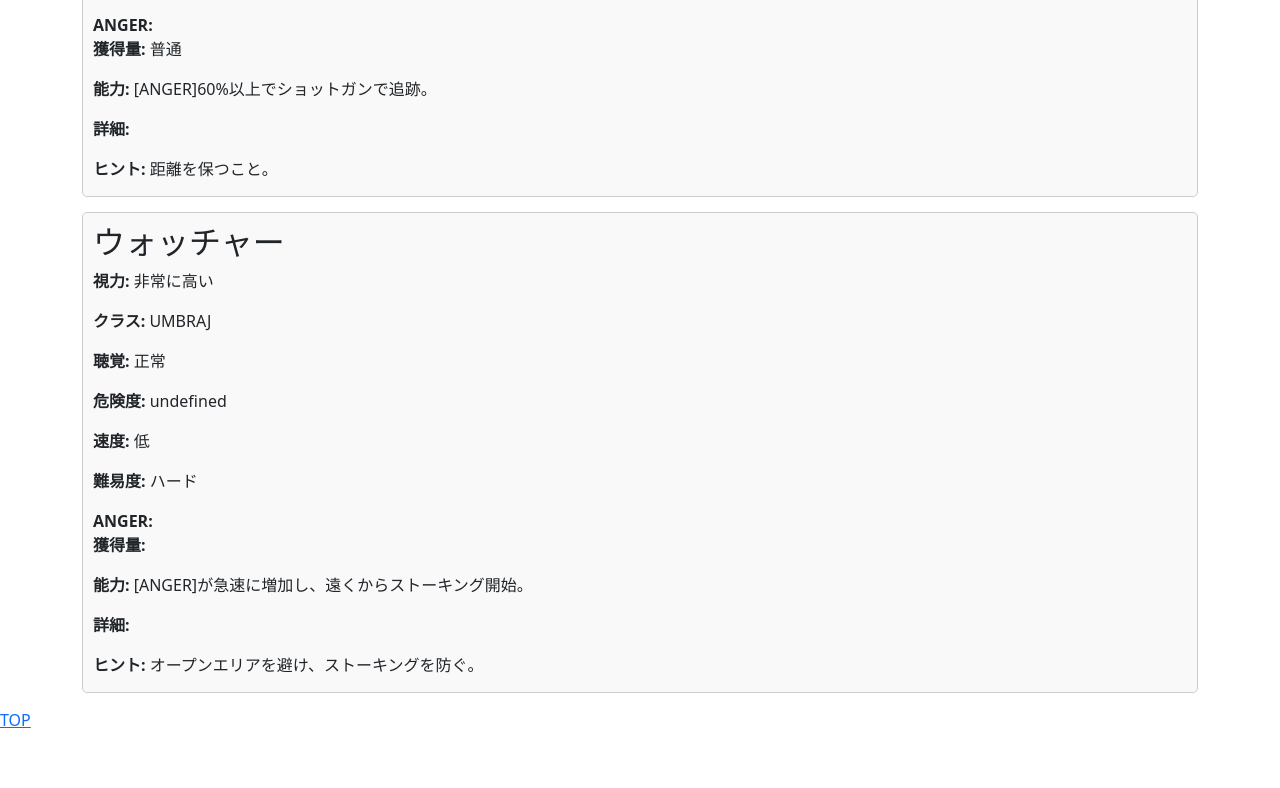
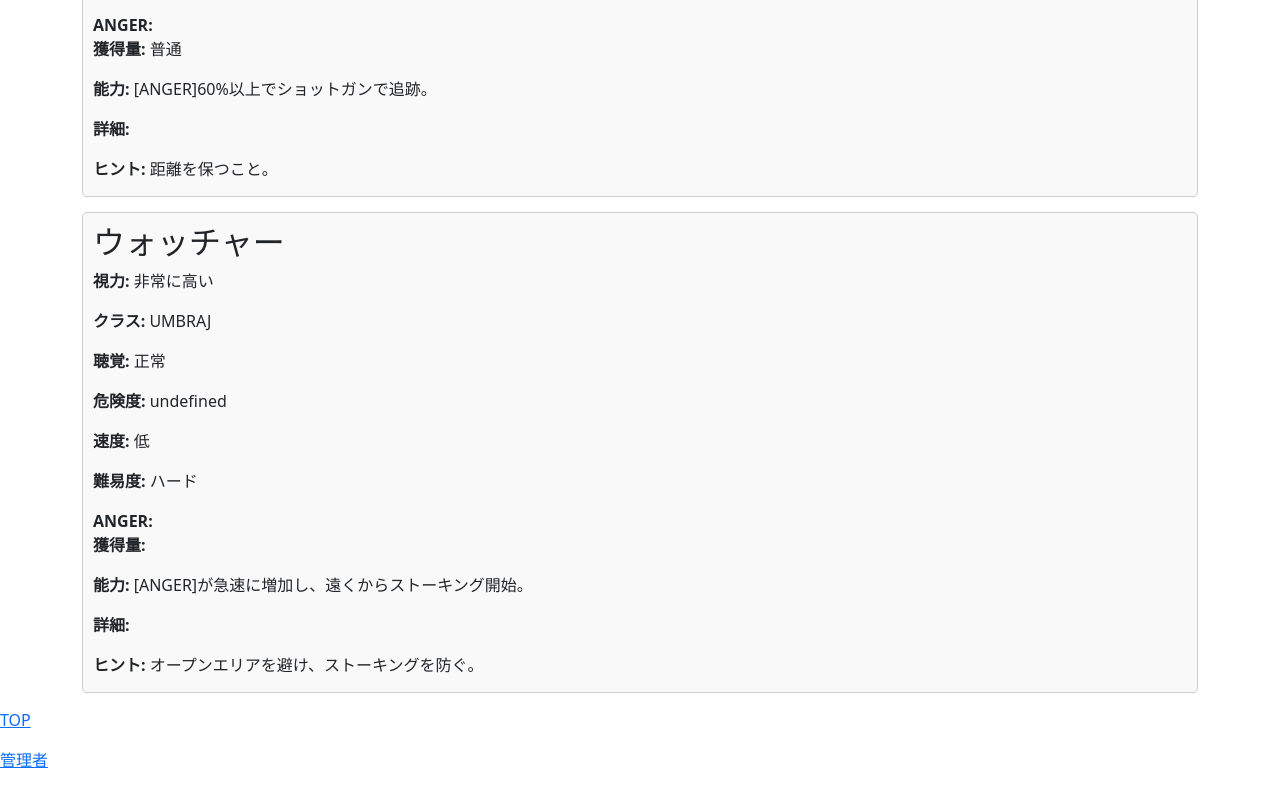
Before and after one commit to hrdmsk/slashco_fan, a plain HTML site: page index.html in a window 1280 px wide. Shown: the part 3405-4193 px from the top of the page. Before the commit the page ends 4153 px from the top, so only its background shows below. Drawn offline with nearby package versions, Linux system fonts and the light colour scheme.

Commit message:
管理者ページ

```diff
--- a/index.html
+++ b/index.html
@@ -84,8 +84,11 @@
         </div>
         <script src="https://cdn.jsdelivr.net/npm/bootstrap@5.3.0/dist/js/bootstrap.bundle.min.js" integrity="sha384-geWF76RCwLtnZ8qwWowPQNguL3RmwHVBC9FhGdlKrxdiJJigb/j/68SIy3Te4Bkz" crossorigin="anonymous"></script>
         <footer>
-            <a href=" https://hrdmsk.github.io/slashco_fan/">
+            <a href="https://hrdmsk.github.io/slashco_fan/">
                 <p>TOP</p>
+            </a>
+            <a href="https://github.dev/hrdmsk/slashco_fan">
+                <p>管理者</p>
             </a>
         </footer>
     </body>
```
